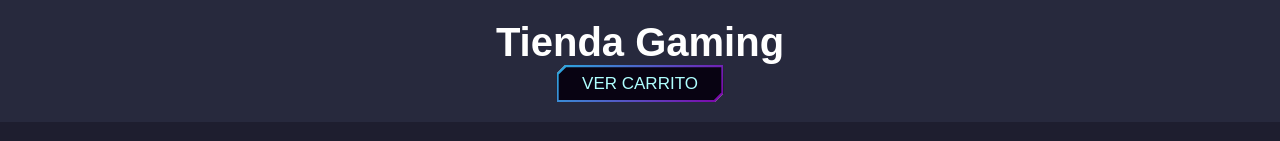
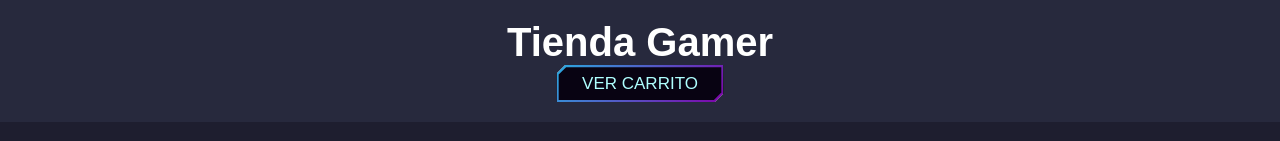
Before and after one commit to Facundo-GG/PaginaWeb-Gaming, a plain HTML site: page index.html in a window 1280 px wide. Shown: the top 141 px of the page. Drawn offline with Linux system fonts and the light colour scheme.

Commit message:
Add files via upload

```diff
--- a/index.html
+++ b/index.html
@@ -8,7 +8,7 @@
 </head>
 <body>
     <header>
-        <h1>Tienda Gaming</h1>
+        <h1>Tienda Gamer</h1>
         <button id="show-cart" class="btn">Ver Carrito</button>
     </header>
     <main>
```
